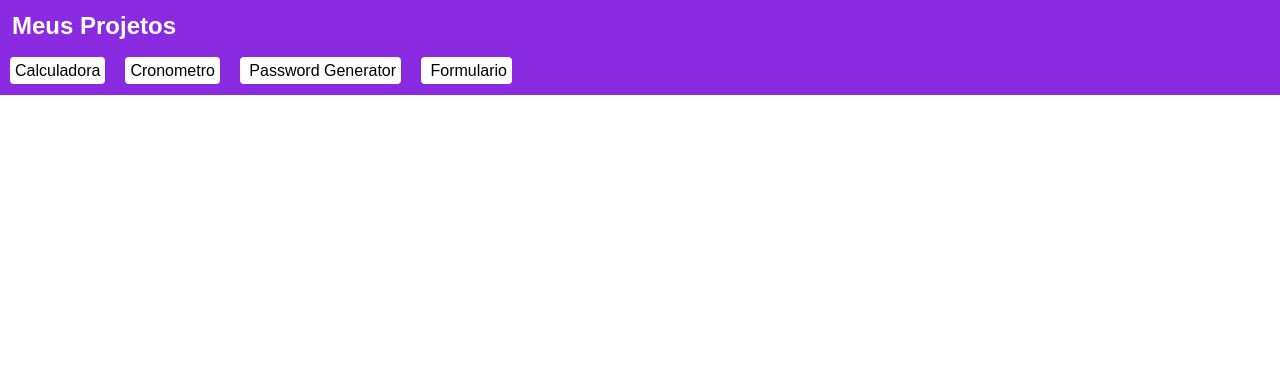
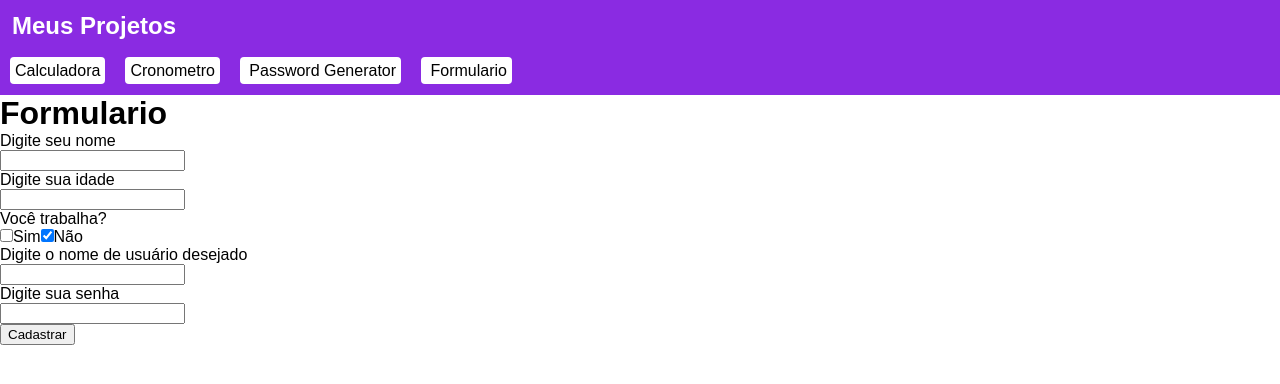
Before and after one commit to pauloszuparits/React-Portifolio, a React (Create React App) app in the folder my-app/: page /formulario/cadastro in a window 1280 px wide. Shown: the top 384 px of the page. Built offline with nearby package versions, Linux system fonts and the light colour scheme.

Commit message:
Adicionada a página de Login e mais alguns inputs na área de cadastro

```diff
--- /dev/null
+++ b/my-app/src/pages/Formulario/Cadastro/index.js
@@ -0,0 +1,57 @@
+import { useState } from "react/cjs/react.development"
+import firebase from "../../../firebaseConnection";
+import { Link } from "react-router-dom";
+export default function Formulario(){
+    //Informações do usuário para usar no cadastro
+    const[nome, setNome] = useState('');
+    const[idade, setIdade] = useState('');
+    const[senha, setSenha] = useState('');
+    const[usuario, setUsuario] = useState('');
+    const[empresa, setEmpresa] = useState('');
+    const[cargo, setCargo] = useState('');
+    const[trabalha, setTrabalha] = useState(false);
+
+
+    const[cadastrado, setCadastrado] = useState(false); // se cadastrado cai no condicional
+
+    function handleChangeTrabalha(){
+        setTrabalha(!trabalha);
+    }
+
+    if(cadastrado){
+        return(
+            <>
+                <h1>Cadastro efetuado com sucesso</h1>
+                <Link to = "/formulario"> Fazer Login</Link>
+            </>
+        );
+    }
+
+    return(
+        <>
+            <h1>Formulario</h1>
+            <div>
+                <p>Digite seu nome</p>
+                <input type="text" value={nome} onChange={(e) => {setNome(e.target.value)}}/>
+                <p>Digite sua idade</p>
+                <input type="number" value={idade} onChange={(e) => {setIdade(e.target.value)}}/>
+                <p>Você trabalha?</p>
+                <input type="checkbox" checked={trabalha} onChange={ handleChangeTrabalha }/>Sim
+                <input type="checkbox" checked={!trabalha} onChange={ handleChangeTrabalha }/>Não
+                {trabalha &&
+                    <div>
+                        <p>Digite o nome da empresa em que trabalha</p>
+                        <input type="text" value={empresa} onChange={(e) => {setEmpresa(e.target.value)}}/>
+                        <p>Digite seu cargo</p>
+                        <input type="text" value={cargo} onChange={(e) => {setCargo(e.target.value)}}/>
+                    </div>
+                }
+                <p>Digite o nome de usuário desejado</p>
+                <input type="text" value={usuario} onChange={(e) => {setUsuario(e.target.value)}}/>
+                <p>Digite sua senha</p>
+                <input type="text" value={senha} onChange={(e) => {setSenha(e.target.value)}}/>
+            </div>
+                <button>Cadastrar</button>
+        </>
+    )
+}
--- /dev/null
+++ b/my-app/src/pages/Formulario/Login/index.js
@@ -0,0 +1,9 @@
+import { Link } from "react-router-dom"
+export default function Login(){
+    return(
+        <>
+            <h1>Login</h1>
+            <Link to="/formulario/cadastro">Cadastrar Usuário</Link>
+        </>
+    )
+}
--- a/my-app/src/pages/Formulario/index.js
+++ /dev/null
@@ -1,15 +0,0 @@
-import { useState } from "react/cjs/react.development"
-import firebase from "../../firebaseConnection";
-
-export default function Formulario(){
-    const[nome, setNome] = useState('');
-    const[idade, setIdade] = useState('');
-    const[senha, setSenha] = useState('');
-    const[usuario, setUser] = useState('');
-
-    return(
-        <>
-            <h1>Formulario</h1>
-        </>
-    )
-}
--- a/my-app/src/routes.js
+++ b/my-app/src/routes.js
@@ -10,8 +10,8 @@ import Home from "./pages/Home";
 import Header from "./components/Header";
 import Calculator from "./pages/Calculator"
 import Cronometro from "./pages/Cronometro";
-import Formulario from "./pages/Formulario";
-
+import Formulario from "./pages/Formulario/Cadastro";
+import Login from "./pages/Formulario/Login";
 import PssGen from "./pages/GeradorSenhas/PssGen";
 import PssSaved from "./pages/GeradorSenhas/PssSaved";
 const Rotas = ()=>{
@@ -24,7 +24,8 @@ const Rotas = ()=>{
                 <Route path="/cronometro" element={<Cronometro/>}/>
                 <Route path="/pssgen" element={<PssGen/>}/>
                 <Route path="/pssgen/saved" element ={<PssSaved/>}/>
-                <Route path="/formulario" element ={<Formulario/>}/>
+                <Route path="/formulario" element ={<Login/>}/>
+                <Route path="/formulario/cadastro" element ={<Formulario/>}/>
             </Routes>
         </Router>
     );
```
